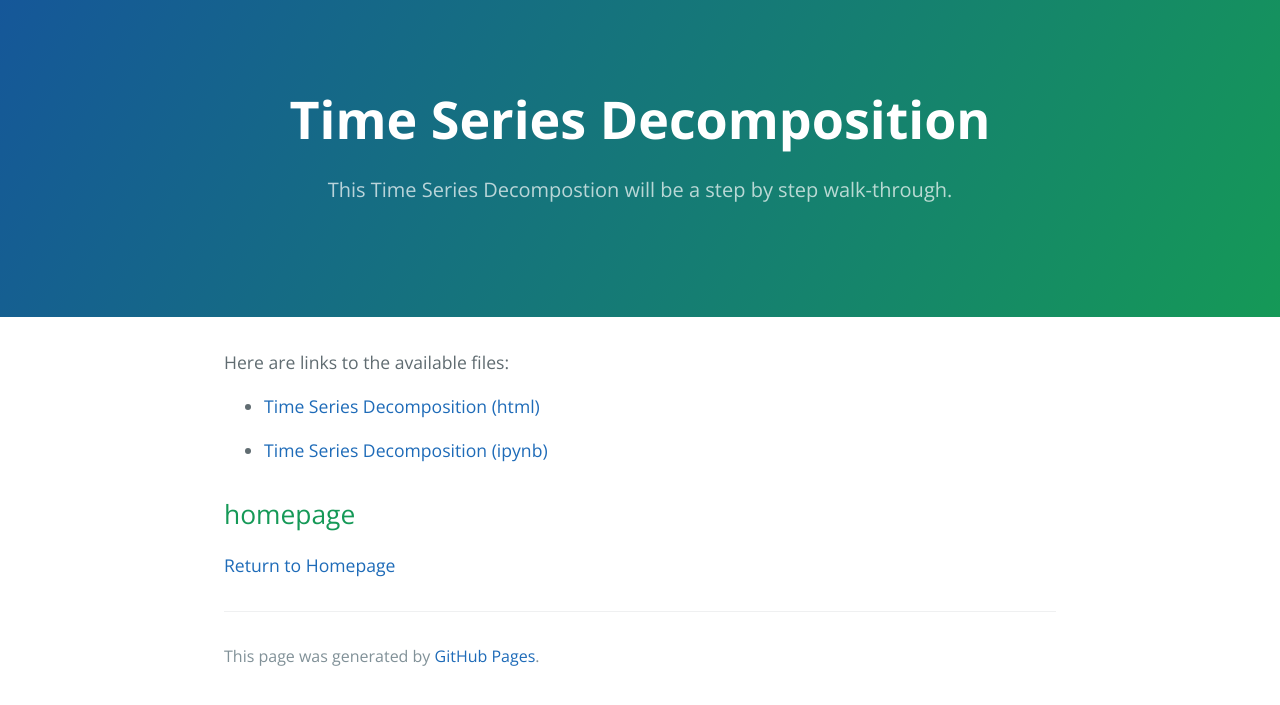
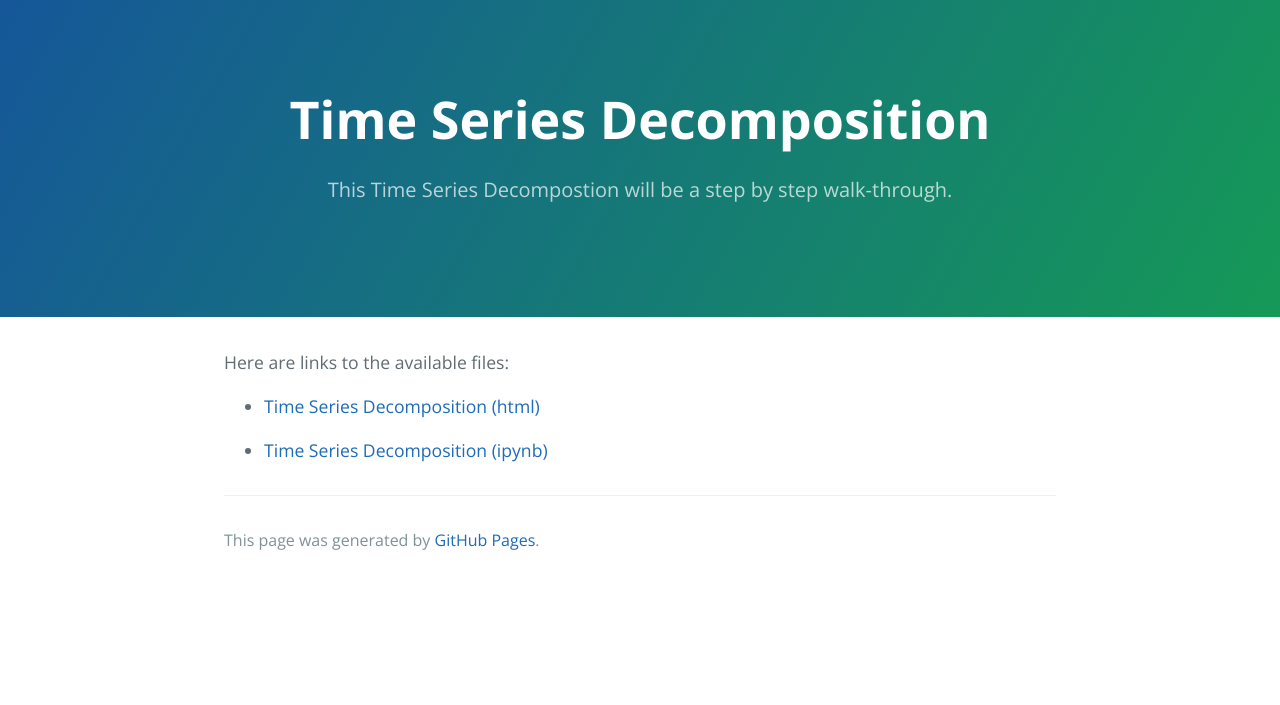
Before and after one commit to AGeorge01/AGeorge01.github.io, a Jekyll site: the page built from Timeseries/index.md, in a window 1280 px wide. Shown: the top 705 px of the page. Built offline with Jekyll 4.4.1, drawn with Linux system fonts in a browser that asks for light colours; our own code applies the rules of GitHub Pages for plain Markdown files.

Commit message:
Update index.md

```diff
--- a/Timeseries/index.md
+++ b/Timeseries/index.md
@@ -7,7 +7,3 @@ Here are links to the available files:
 - [Time Series Decomposition (html)](TimeSeriesDecomposition.html)
 
 - [Time Series Decomposition (ipynb)](TimeSeriesDecomposition1.ipynb)
-
-homepage
--
-[Return to Homepage](AGeorge01.github.io)
```
